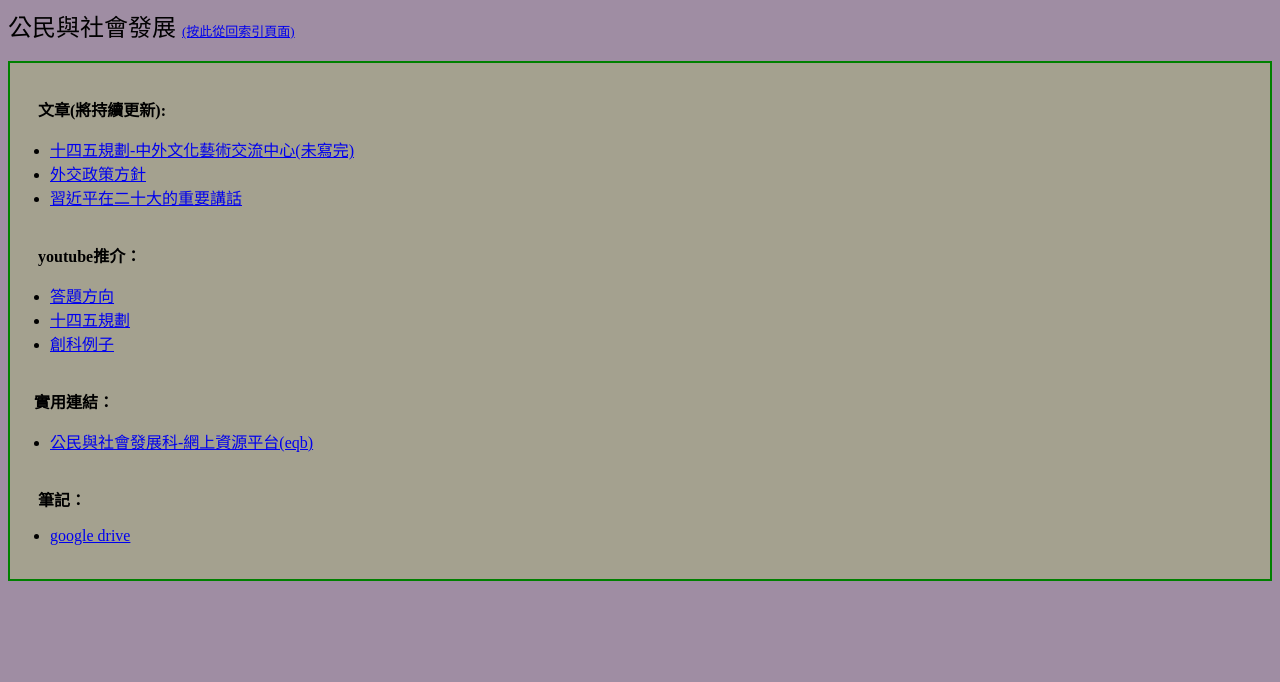
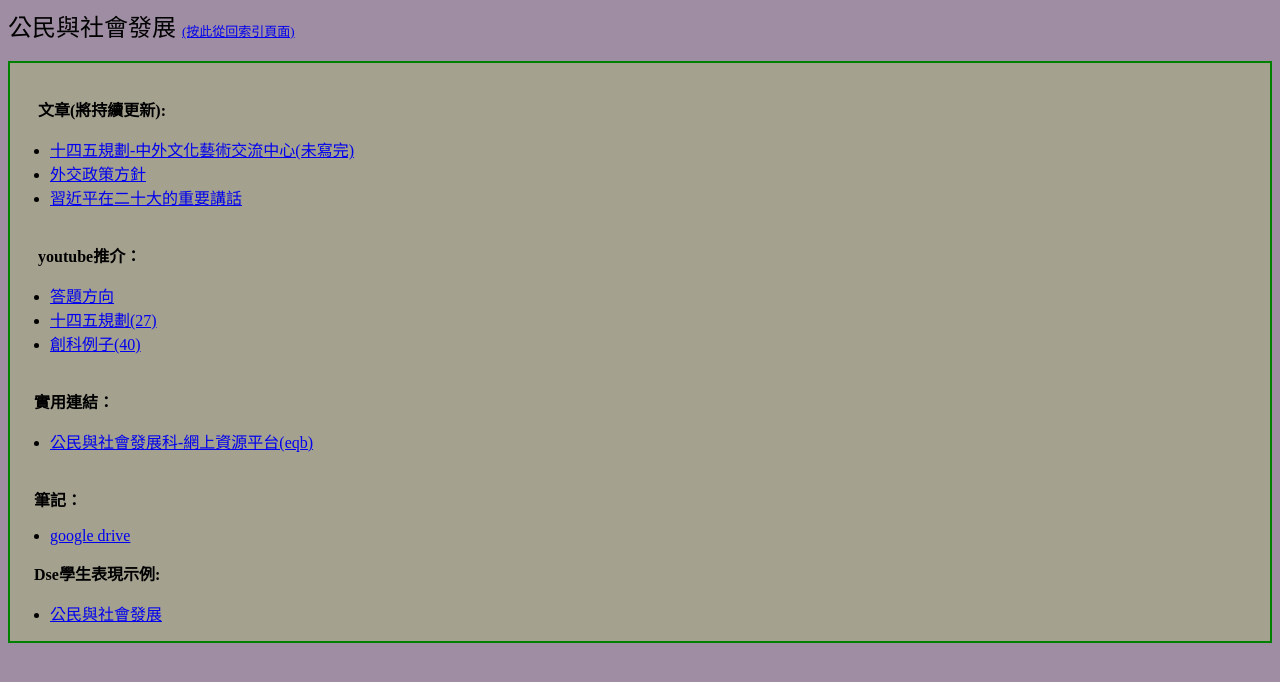
Before and after one commit to WebForNotes/path, a plain HTML site: page main/government.html in a window 1280 px wide. Drawn offline with Linux system fonts and the light colour scheme.

Commit message:
Update government.html

```diff
--- a/main/government.html
+++ b/main/government.html
@@ -48,19 +48,22 @@ div{
    <B><Font size=3>&emsp;&ensp; youtube推介：</Font></B>
    <ul>
    <li><a href="https://youtu.be/ZGfCtn94e0s?si=8Zk7s7nwaa_wAj1y">答題方向</a></li>
-   <li><a href="https://youtube.com/playlist?list=PLUwj3KjRHOyXRoh0b0MXPq8MAll9eoox1&si=8IdvXHQh3sHZl0Fb">十四五規劃</a>
-   <li><a href="https://youtube.com/playlist?list=PL4bPFUQlr9lze1BruVqknjlh1GpGavWi3&si=nM_y1j_3Dd82_qhB">創科例子</a>
+   <li><a href="https://youtube.com/playlist?list=PLUwj3KjRHOyXRoh0b0MXPq8MAll9eoox1&si=8IdvXHQh3sHZl0Fb">十四五規劃(27)</a>
+   <li><a href="https://youtube.com/playlist?list=PL4bPFUQlr9lze1BruVqknjlh1GpGavWi3&si=nM_y1j_3Dd82_qhB">創科例子(40)</a>
    </ul>
    <br>
 
     <B><Font size=3>&emsp;&ensp;實用連結：</Font></B>
 <ul><li><a href="https://cs.edb.edcity.hk/tc/sl_students.php">公民與社會發展科-網上資源平台(eqb) </a><br></li></ul><br>
 
-   <B><Font size=3>&emsp;&ensp; 筆記：</Font></B>
-   <ul>
-   <li><a href="https://drive.google.com/drive/folders/1xUyOK2iP4S13nce3a2P8yhrMAXvOMH7S">google drive</a>
-
+   <B><Font size=3>&emsp;&ensp;筆記：</Font></B>
+    <ul>
+   <li><a href="https://drive.google.com/drive/folders/1xUyOK2iP4S13nce3a2P8yhrMAXvOMH7S">google drive</a><br></ul>
+   <B><Font size=3>&emsp;&ensp;Dse學生表現示例:</Font></B>
+   <ul><li><a href="https://www.hkeaa.edu.hk/tc/hkdse/assessment/subject_information/category_a_subjects/hkdse_subj.html?A1&1&119">公民與社會發展<BR></a></li>
    </ul>
 
-</p><br>
-        </div>
+
+
+
+</div>
```
